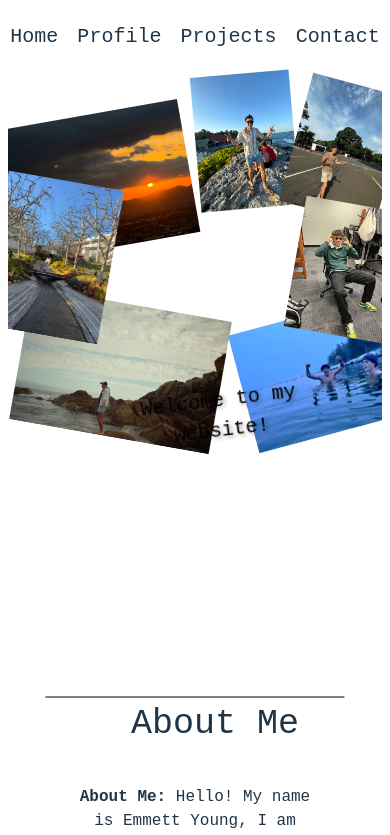
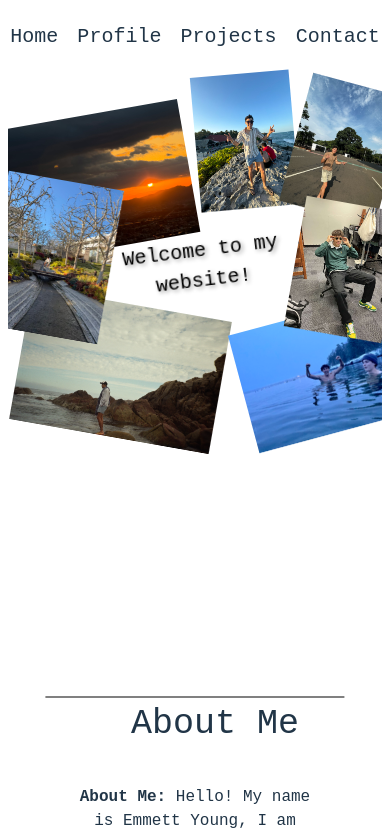
Before and after one commit to emmettyoung/website, a React (Vite) app in the folder frontend/: page / in a window 390 px wide. Shown: the top 835 px of the page. Built offline with nearby package versions, Linux system fonts and the light colour scheme.

Commit message:
feat: fixed flex movement

```diff
--- a/frontend/src/styles/main.css
+++ b/frontend/src/styles/main.css
@@ -264,8 +264,8 @@ position: absolute;
   }
   .homepage-text {
     position: relative;
-    top: 32%;        /* vertically center-ish */
-    left: 30%;       /* horizontally center */
+    top: -150px;        /* vertically center-ish */
+    left: 25%;       /* horizontally center */
     transform: translate(-50%, -50%); /* true center */
     font-size: 20px;
     transform: translate(-50%, -50%); /* true center */
```
